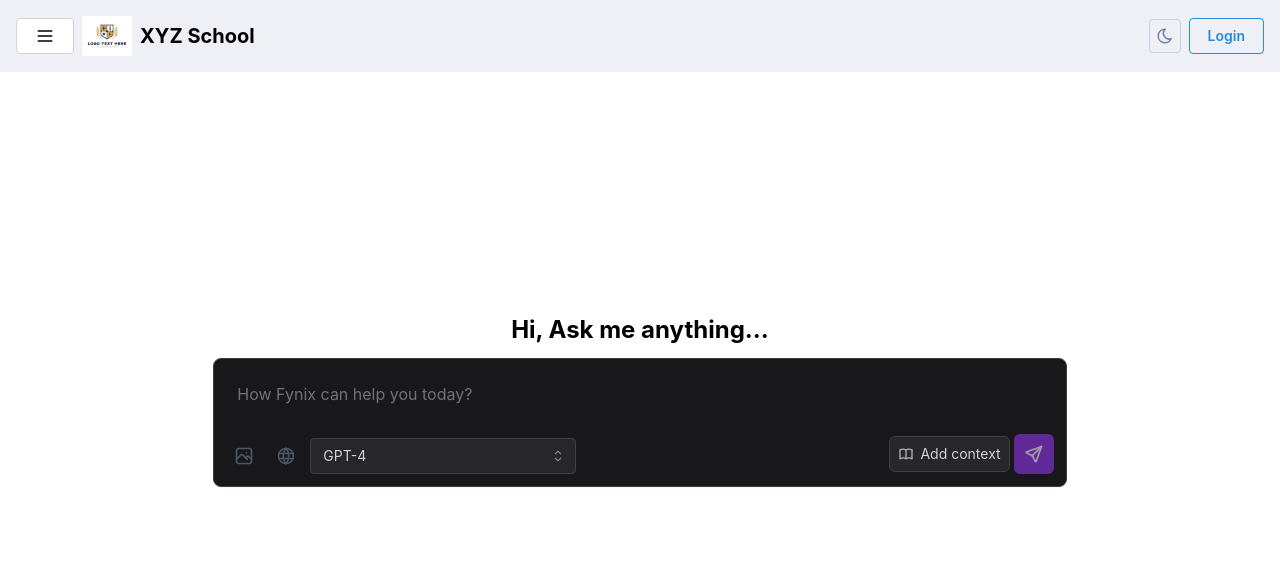
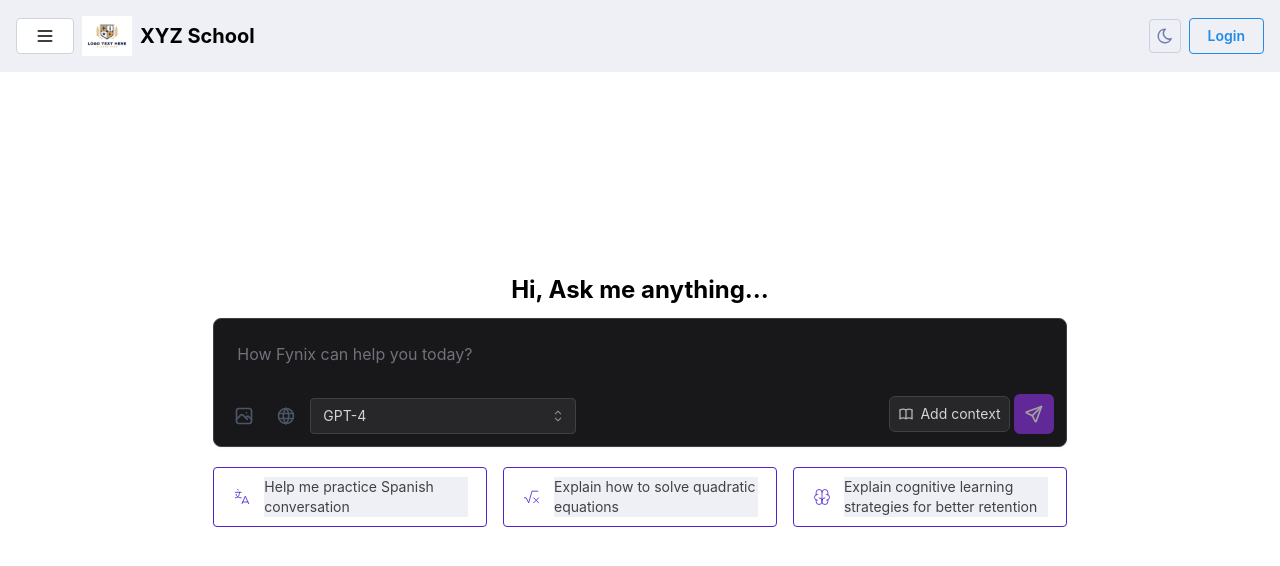
Before and after one commit to Zapro116/Open-Chat-Kit, a React app: page / in a window 1280 px wide. Shown: the top 566 px of the page. Built offline with nearby package versions, Linux system fonts and the light colour scheme.

Commit message:
added quick suggest prompts

```diff
--- a/package.json
+++ b/package.json
@@ -29,6 +29,7 @@
     "@babel/core": "^7.25.2",
     "@babel/preset-env": "^7.25.4",
     "@babel/preset-react": "^7.24.7",
+    "@types/react": "^19.1.4",
     "autoprefixer": "^10.4.20",
     "babel-loader": "^9.1.3",
     "clean-webpack-plugin": "^4.0.0",
--- /dev/null
+++ b/src/MockData/MockQuickStartPrompts.ts
@@ -0,0 +1,56 @@
+const DEFAULT_QUICK_START_PROMPTS = [
+  {
+    icon: "IconBook",
+    prompt: "Help me create a study schedule for final exams",
+  },
+  {
+    icon: "IconPencil",
+    prompt: "Write an outline for my essay on climate change",
+  },
+  {
+    icon: "IconMath",
+    prompt: "Explain how to solve quadratic equations",
+  },
+  {
+    icon: "IconBeaker",
+    prompt: "Describe the scientific method with examples",
+  },
+  {
+    icon: "IconHistory",
+    prompt: "Summarize key events of World War II",
+  },
+  {
+    icon: "IconLanguage",
+    prompt: "Help me practice Spanish conversation",
+  },
+  {
+    icon: "IconPresentationAnalytics",
+    prompt: "Create a presentation outline for my science project",
+  },
+  {
+    icon: "IconBulb",
+    prompt: "Generate ideas for my creative writing assignment",
+  },
+  {
+    icon: "IconUsers",
+    prompt: "Tips for effective group study sessions",
+  },
+  {
+    icon: "IconBrain",
+    prompt: "Explain cognitive learning strategies for better retention",
+  },
+];
+
+export const getRandomPrompts = (count = 3) => {
+  // Create a copy of the array to avoid modifying the original
+  const shuffled = [...DEFAULT_QUICK_START_PROMPTS];
+
+  // Fisher-Yates shuffle algorithm
+  for (let i = shuffled.length - 1; i > 0; i--) {
+    const j = Math.floor(Math.random() * (i + 1));
+    [shuffled[i], shuffled[j]] = [shuffled[j], shuffled[i]];
+  }
+
+  // Return the first 'count' elements or all if count > array length
+  return shuffled.slice(0, Math.min(count, shuffled.length));
+};
--- /dev/null
+++ b/src/components/DynamicTablerIcon/DynamicTablerIcon.tsx
@@ -0,0 +1,18 @@
+import React from "react";
+import * as TablerIcons from "@tabler/icons-react";
+
+export const DynamicTablerIcon = ({
+  name,
+  size = 12,
+  color = "currentColor",
+  ...props
+}) => {
+  let Icon = TablerIcons[name];
+
+  if (Icon === undefined) {
+    Icon = TablerIcons["IconCode"];
+    return <Icon stroke={1} size={size} color={color} {...props} />;
+  }
+
+  return <Icon stroke={1} size={size} color={color} {...props} />;
+};
--- /dev/null
+++ b/src/components/QuickStarterprompts/QuickStartPrompts.jsx
@@ -0,0 +1,57 @@
+import React from "react";
+import { Button, Tooltip } from "@mantine/core";
+import { DynamicTablerIcon } from "../DynamicTablerIcon/DynamicTablerIcon";
+
+export const QuickStartPrompts = ({
+  onPromptClick,
+  prompts,
+  columns = 3,
+  className = "",
+  buttonClassName = "",
+  tooltipPosition = "bottom",
+  tooltipDelay = 800,
+  buttonProps,
+}) => {
+  return (
+    <div className={`flex flex-col w-full gap-2 ${className}`}>
+      <div className={`grid grid-cols-1 lg:grid-cols-3 gap-4 w-full`}>
+        {Array.isArray(prompts) &&
+          prompts.map((item, index) => (
+            <Button
+              key={`quick-start-prompt-${index}`}
+              onClick={() => onPromptClick(item.prompt, item.data)}
+              variant="outline"
+              className={`whitespace-normal rounded border border-purple-500  min-h-[60px] h-[fit-content] flex justify-between items-center py-1 hover:bg-bgSelectedColor ${buttonClassName}`}
+              {...buttonProps}
+              styles={{
+                root: {
+                  borderColor: "var(--text-purple-color)",
+                  "&:hover": {
+                    borderColor: "var(--text-purple-color)",
+                  },
+                },
+              }}
+            >
+              <span className="mr-3">
+                <DynamicTablerIcon
+                  name={item.icon}
+                  size={20}
+                  color="var(--date-range-endpoint-color)"
+                />
+              </span>
+              <Tooltip
+                label={item.prompt}
+                position={tooltipPosition}
+                openDelay={tooltipDelay}
+                className="!bg-bgSelectedColor text-textDefault"
+              >
+                <p className="text-start text-wrap text-sm font-normal text-textLightDimmedColor line-clamp-2">
+                  {item.prompt}
+                </p>
+              </Tooltip>
+            </Button>
+          ))}
+      </div>
+    </div>
+  );
+};
--- a/src/pages/LandingPage.jsx
+++ b/src/pages/LandingPage.jsx
@@ -3,6 +3,8 @@ import Input from "../components/Input/Input"; // Assuming Input.jsx is in src/c
 import { IconPhoto, IconWorld, IconBook } from "@tabler/icons-react";
 import Navbar from "../components/Navbar/Navbar";
 import ModelSelector from "../components/ModelSelector/ModelSelector";
+import { QuickStartPrompts } from "../components/QuickStarterprompts/QuickStartPrompts";
+import { getRandomPrompts } from "../MockData/MockQuickStartPrompts";
 
 // Helper functions to generate standard action configurations
 const getStandardImageUploadAction = (overrideProps = {}) => ({
@@ -74,6 +76,17 @@ function LandingPage() {
               },
             ]}
           />
+          <div className="flex flex-col items-center justify-center w-full">
+            <div className="flex flex-col w-2/3 mt-5">
+              <QuickStartPrompts
+                prompts={getRandomPrompts()}
+                onPromptClick={(prompt) => {
+                  console.log(prompt);
+                }}
+                columns={3}
+              />
+            </div>
+          </div>
         </div>
       </div>
     </>
```
